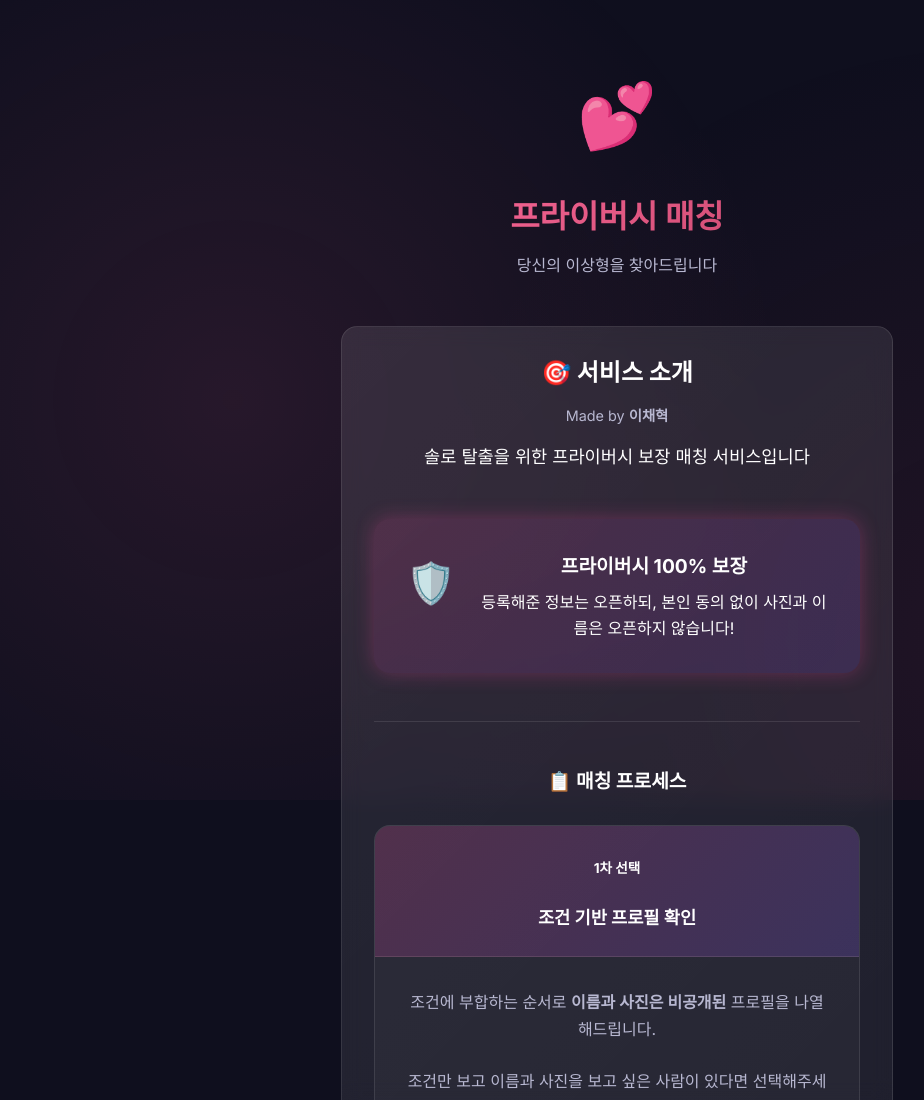
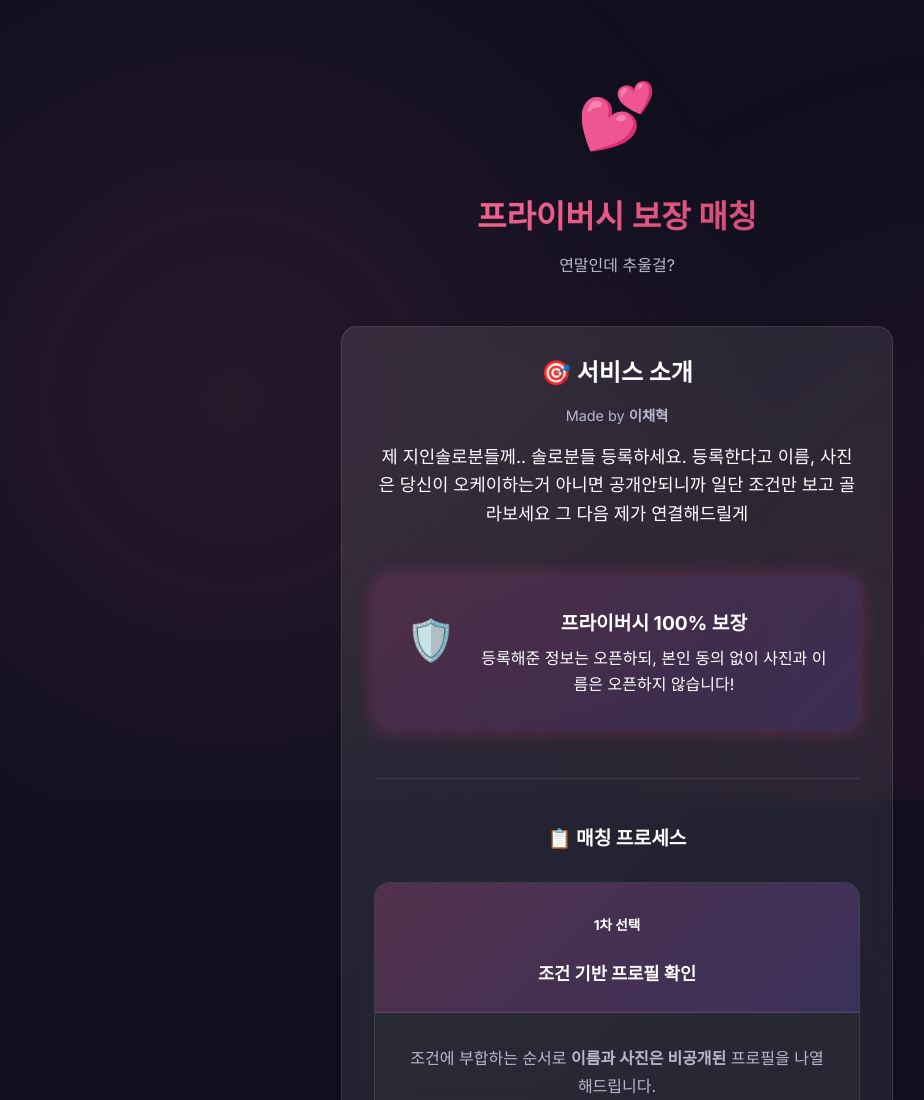
Before and after one commit to andy-777-lee/privacy-matching-service, a website: page index.html in a window 1280 px wide. Shown: the top 1100 px of the page, without its empty margins (23-947 px from the left). Drawn offline with Linux system fonts and the light colour scheme.

Commit message:
Update service description and titles

```diff
--- a/index.html
+++ b/index.html
@@ -4,7 +4,7 @@
 <head>
     <meta charset="UTF-8">
     <meta name="viewport" content="width=device-width, initial-scale=1.0">
-    <title>프라이버시 매칭 서비스</title>
+    <title>이채혁 지인 소개팅풀 등록 서비스</title>
     <link rel="stylesheet" href="style.css">
     <link rel="preconnect" href="https://fonts.googleapis.com">
     <link rel="preconnect" href="https://fonts.gstatic.com" crossorigin>
@@ -18,15 +18,16 @@
             <div class="container">
                 <div class="hero">
                     <div class="logo">💕</div>
-                    <h1 class="gradient-text">프라이버시 매칭</h1>
-                    <p class="subtitle">당신의 이상형을 찾아드립니다</p>
+                    <h1 class="gradient-text">프라이버시 보장 매칭</h1>
+                    <p class="subtitle">연말인데 추울걸?</p>
                 </div>
 
                 <!-- Service Description -->
                 <div class="service-description card glass">
                     <h2>🎯 서비스 소개</h2>
                     <p class="creator">Made by <strong>이채혁</strong></p>
-                    <p class="main-desc">솔로 탈출을 위한 프라이버시 보장 매칭 서비스입니다</p>
+                    <p class="main-desc">제 지인솔로분들께.. 솔로분들 등록하세요. 등록한다고 이름, 사진은 당신이 오케이하는거 아니면 공개안되니까 일단 조건만 보고 골라보세요 그
+                        다음 제가 연결해드릴게</p>
 
                     <div class="privacy-guarantee">
                         <div class="guarantee-badge">
```
